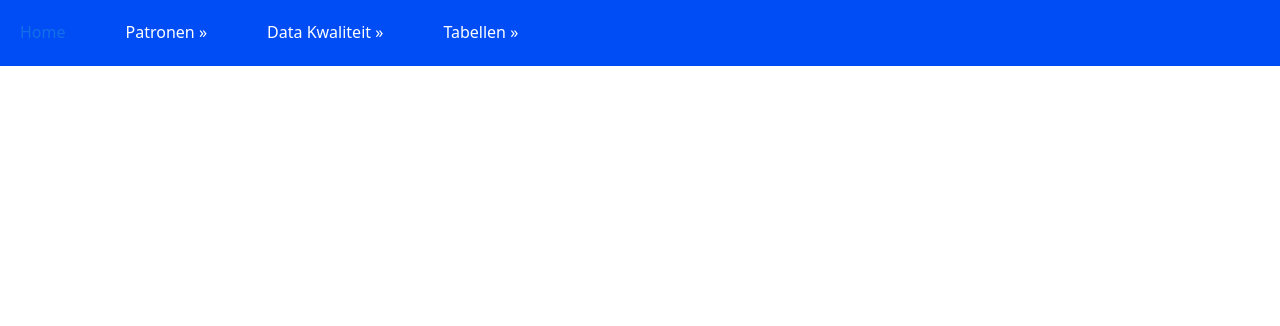
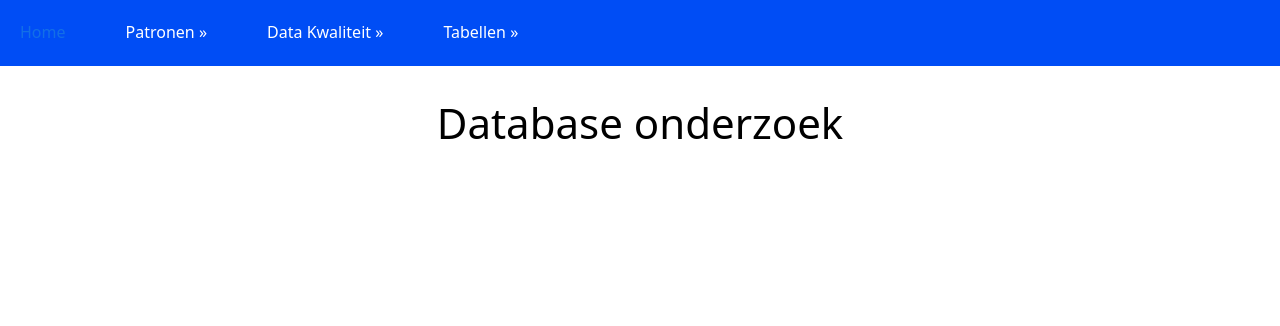
Before and after one commit to shavhp/WP2-MVC_testcorrect, a Flask app: page /home in a window 1280 px wide. Shown: the top 326 px of the page. Run offline with Flask 2, Linux system fonts and the light colour scheme.

Commit message:
Bugfix: Fix 'Invisible' text.

```diff
--- a/static/basic.css
+++ b/static/basic.css
@@ -8,9 +8,9 @@
 --c1: #004df5;
 --c2:#393941;
 --c3:#fff;
---c4:#fff;
---c5:#fff;
---c6: #ffffff;
+--c4:#000;
+--c5:#000;
+--c6: #000000;
 --m1: 8px;
 --rc: 8px;
 }
@@ -45,7 +45,7 @@ body {
     color: var(--c4);
 }
 
-/* Navigarion Menu */
+/* Navigation Menu */
 nav { margin:0 auto; width:100%; height:auto; display:inline-block; background:var(--c1); }
 nav ul { margin:0;padding:0; list-style-type:none; float:left; display:inline-block; }
 nav ul li { position:relative; margin:0 20px 0 0; float:left; display:inline-block; }
```
